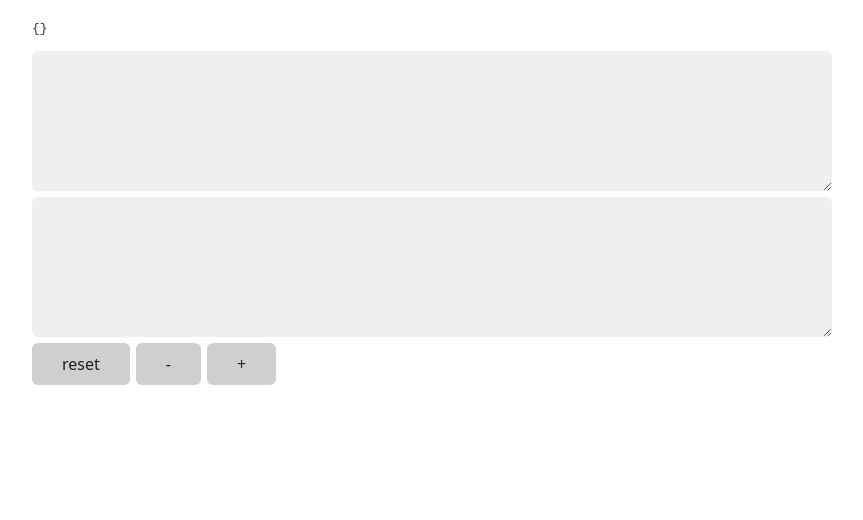
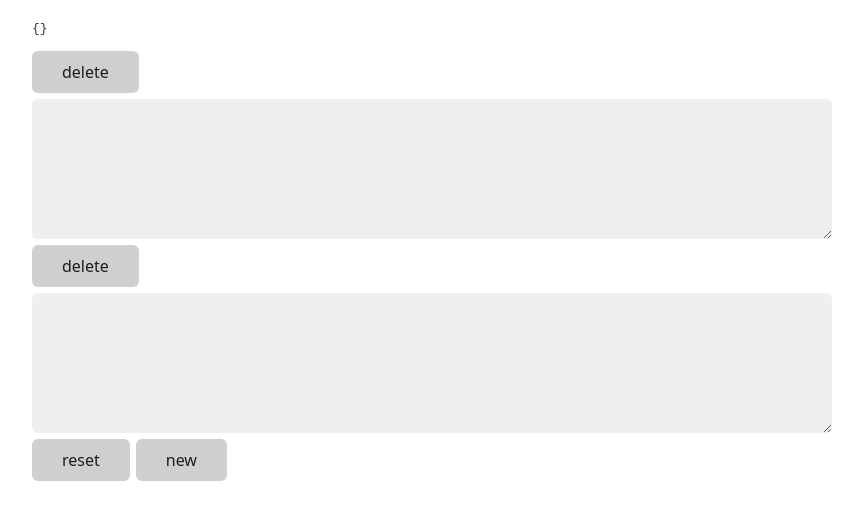
Before and after one commit to r33drichards/merge-json, a React (Create React App) app: page / in a window 1280 px wide. Shown: the top 520 px of the page, without its empty margins (208-1071 px from the left). Built offline with nearby package versions, Linux system fonts and the light colour scheme.

Commit message:
update ui to support deleteing arbitrary text area fields and refactoring

```diff
--- a/src/App.tsx
+++ b/src/App.tsx
@@ -18,59 +18,71 @@ const mergeObjects = (acc: any, currentVal: any) => ({
   ...currentVal,
 });
 
+const updateTextArea = (idx: string, value: string) => (state: any) => ({
+  ...state,
+  [idx]: value,
+});
+
+const textAreaEventHandler =
+  (event: any) => (idx: string, dispatch: (state: any) => any) =>
+    dispatch(updateTextArea(idx, event.target.value));
+
 const textAreaMapper =
-  (state: any, dispatch: (state: any) => any) => (idx: number) =>
+  (state: any, dispatch: (state: any) => any) => (idx: string) =>
     (
-      <textarea
-        onChange={(event) =>
-          dispatch((state: any) => ({ ...state, [idx]: event.target.value }))
-        }
-        value={idx in state ? state[idx] : ""}
-      ></textarea>
+      <>
+        <button
+          onClick={() =>
+            dispatch((state: any) => {
+              let newstate = { ...state };
+              delete newstate[idx];
+              return newstate;
+            })
+          }
+        >
+          delete
+        </button>
+        <textarea
+          onChange={(event) => textAreaEventHandler(event)(idx, dispatch)}
+          value={state[idx]}
+        ></textarea>
+      </>
     );
 
-
-function RenderJSON({json} :{json: object}){
-  return <pre>{JSON.stringify(json, null, " ")}</pre>
+function RenderJSON({ json }: { json: object }) {
+  return <pre>{JSON.stringify(json, null, " ")}</pre>;
 }
 
-function MergeJson() {
-  const [state, dispatch] = useReducer(reducer, {
-    count: 2,
-  });
+function newID(state: any): string {
+  let num = Math.random() + "";
+  while (num in state) {
+    num = Math.random() + "";
+  }
+  return num;
+}
 
-  const stateKeys = Array.from(Array(state.count).keys());
+function MergeJson({ initialState }: { initialState: any }) {
+  const [state, dispatch] = useReducer(reducer, initialState);
 
   return (
     <>
-    <RenderJSON json={
-          stateKeys
-          .map((i) => state[i])     // get state values for each textarea
-          .map(handleJsonState)     // transform to json if possible
-          .reduce(mergeObjects, {}) // reduce to merge json
-    } / >
+      <RenderJSON
+        json={
+          Object.keys(state)
+            .map((i) => state[i]) // get state values for each textarea
+            .map(handleJsonState) // transform to json if possible
+            .reduce(mergeObjects, {}) // reduce to merge json
+        }
+      />
 
       {/* set dispatch function for each textarea to update state when edited */}
-      <div>{stateKeys.map(textAreaMapper(state, dispatch))}</div>
+      <div>{Object.keys(state).map(textAreaMapper(state, dispatch))}</div>
 
-      <button onClick={() => dispatch((_) => ({ count: 2 }))}>reset</button>
-
+      <button onClick={() => dispatch((_) => initialState)}>reset</button>
       <button
-        onClick={() =>
-          dispatch((state) => ({
-            ...state,
-            count: Math.max(state.count - 1, 0),
-          }))
-        }
+        onClick={() => dispatch((state) => ({ ...state, [newID(state)]: "" }))}
       >
-        -
-      </button>
-      <button
-        onClick={() =>
-          dispatch((state) => ({ ...state, count: state.count + 1 }))
-        }
-      >
-        +
+        new
       </button>
     </>
   );
@@ -79,7 +91,7 @@ function MergeJson() {
 function App() {
   return (
     <div className="App">
-      <MergeJson />
+      <MergeJson initialState={{ foo: "", bar: "" }} />
     </div>
   );
 }
```
